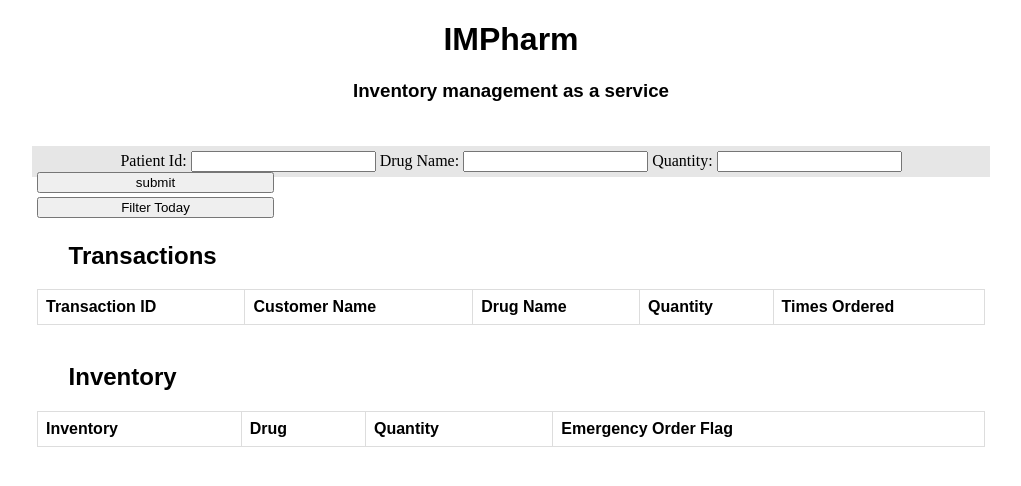
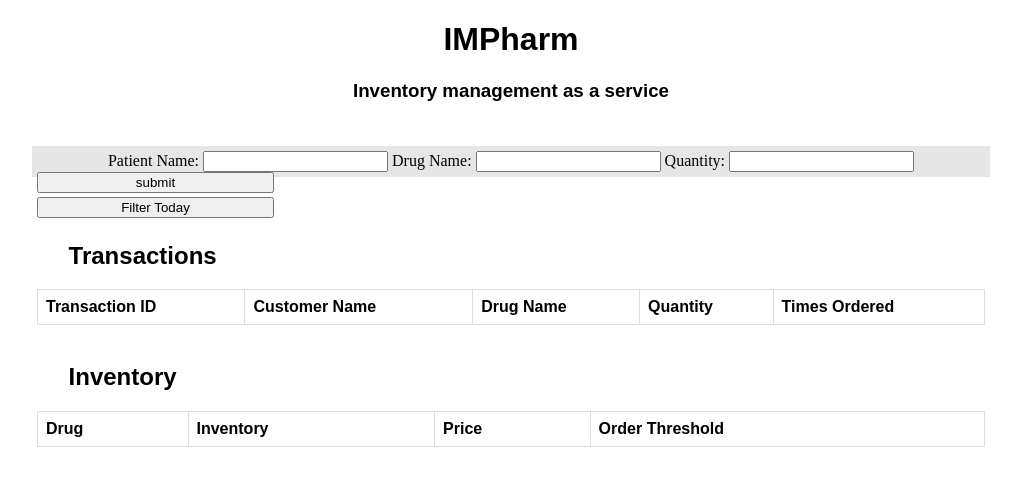
Before and after one commit to reallocf/IMPharm, a Flask app: template templates/demo.html in a window 1280 px wide. Shown: the top 486 px of the page, without its empty margins (129-1150 px from the left). Run offline with Flask 2, Linux system fonts and the light colour scheme; the template is opened without the code that fills it, so the values that code supplies are empty; some libraries are stand-ins or nearby versions.

Commit message:
Updating everything.

```diff
--- a/app.py
+++ b/app.py
@@ -1,8 +1,9 @@
 #!/usr/bin/python
-from flask import Flask, jsonify, abort, make_response, request, render_template
+from flask import Flask, jsonify, abort, make_response, request, render_template, redirect
 import psycopg2
-from datetime import date
+import datetime
 from twilio.rest import TwilioRestClient
+import smtplib
 
 app = Flask(__name__)
 
@@ -15,6 +16,30 @@ cursor = conn.cursor()
 account_sid = "ACc6ff8b8c0b4becff5903dc12815677c8"
 auth_token = "8ff5dfef459fa32a58a8934e4a19b7c7"
 client = TwilioRestClient(account_sid, auth_token)
+
+
+def format_msg(orders):
+    email_msg = "Order ID	Date					Drug ID		Quantity	Fulfiled\n"
+    for i in orders:
+        for j in i:
+            email_msg += str(j)
+            email_msg += "		"
+        email_msg += str("\n")
+    send_email(email_msg)
+
+def grab_orders():
+    cursor.execute('SELECT * FROM "order"')
+    orders = cursor.fetchall()
+    format_msg(orders)
+
+def send_email(msg):
+    s = smtplib.SMTP('smtp.gmail.com', 587)
+    s.starttls()
+    s.login("throw586plus1@gmail.com", "password123!")
+    i = 0
+    s.sendmail("throw586plus1@gmail.com", "z.smith32@gmail.com", msg)
+    s.quit()
+
 
 @app.route('/dbview/', methods=['GET'])
 def view_db():
@@ -53,31 +78,37 @@ def view_db():
 
 @app.route('/addData/', methods=['POST'])
 def post_db():
-    if not request.form or not 'drug_name' in request.form or not 'quantity' in request.form or not 'patient_id' in request.form:
+    if not request.form or not 'drug_name' in request.form or not 'quantity' in request.form or not 'patient_name' in request.form:
         abort(400)
-    cursor.execute("SELECT * FROM drug")
-    drugs_list = cursor.fetchall()
-    if (len(drugs_list) == 0):
+    cursor.execute("SELECT * FROM drug WHERE name = '%s'" % (request.form['drug_name']))
+    drug = cursor.fetchall()[0]
+    if (drug is None):
         abort(404)
-    i = 0
-    while i in range(len(drugs_list)):
-        if drugs_list[i][1] == request.form['drug_name']:
-            drug = drugs_list[i]
-            break
-        i += 1
-    #if drug[2] - int(request.form['quantity']) < drug[4]:
-    #    abort(409)
-    	#who we texting? Make sure to add them as a verified number on twilio
-    	#message = client.messages.create(to="+15033200439", from_="+15102579863", body="Test!")
+    cursor.execute("SELECT * FROM patient WHERE name = '%s'" % (request.form['patient_name']))
+    patients = cursor.fetchall()
+    if (len(patients) == 0):
+        cursor.execute("INSERT INTO patient (name) VALUES ('%s')" % (request.form['patient_name']))
+        cursor.execute("SELECT * FROM patient WHERE name = '%s'" % (request.form['patient_name']))
+        patient = cursor.fetchall()[0]
+    else:
+        patient  = patients[0]
     new_quantity = drug[2] - int(request.form['quantity'])
-    cursor.execute("UPDATE drug SET quantity = %s WHERE id = %s", (new_quantity, drug[0]))
-    cursor.execute("INSERT INTO transaction (patient_id, date, drug_id, quantity) VALUES (%s, NULL, %s, %s)" % (int(request.form['patient_id']), drug[0], int(request.form['quantity'])))
-    conn.commit()
-    return jsonify({'result': True}), 201
+    cursor.execute("UPDATE drug SET quantity = %s WHERE id = %s" % (new_quantity, drug[0]))
+    cursor.execute("INSERT INTO transaction (patient_id, date, drug_id, quantity) VALUES (%s, current_timestamp, %s, %s)" % (patient[0], drug[0], int(request.form['quantity'])))
+    if drug[2] - int(request.form['quantity']) < drug[4]:
+        order_amount = ((drug[4] / 7) * 3) - (drug[2] / 3)
+        cursor.execute('INSERT INTO "order" (date, drug_id, quantity, fufiled) VALUES (current_timestamp, %s, %s, %s)' % (drug[0], order_amount, False))
+    	message = client.messages.create(to="+14129533098", from_="+15102579863", body="Hey, it's IMPharm. We have ordered %s on your behalf becuase you were running low. Have a good day!" % (drug[1]))
+        conn.commit()
+        grab_orders()
+        return redirect("http://127.0.0.1:5000/ordersview/")
+    else:
+        conn.commit()
+        return redirect("http://127.0.0.1:5000/dbview/")
 
 @app.route('/ordersview/', methods=['GET'])
 def view_orders():
-    cursor.execute("SELECT * FROM order")
+    cursor.execute('SELECT * FROM "order"')
     orders_list = cursor.fetchall()
     if len(orders_list) == 0:
         abort(404)
--- a/templates/demo.html
+++ b/templates/demo.html
@@ -63,8 +63,7 @@
 		<h3>Inventory management as a service</h3>
 		<div id='form_div'>
 			<form action="/addData/" method="post">
-				Patient Id: <input type="number" name="patient_id">
-
+				Patient Name: <input type="text" name="patient_name">
 				Drug Name: <input type="text" name="drug_name">
 				Quantity: <input type="number" name="quantity">
 				<button type="submit" name="submit">submit</button>
@@ -90,10 +89,10 @@
 			  	<h2>Inventory</h2>
 			  	<table id="inventory">
 			  		<tr>
+			  			<th>Drug</th>
 			  			<th>Inventory</th>
-			  			<th>Drug</th>
-			  			<th>Quantity</th>
-			  			<th>Emergency Order Flag</th>
+			  			<th>Price</th>
+			  			<th>Order Threshold</th>
 			  		</tr>
 			  	</table>
 			</div>
@@ -129,9 +128,9 @@
 			$('#inventory').append(
 				'<tr id="inv_row">' +
 					'<td id="inv_row">' + inventory_data[i].name + '</td>' +
+					'<td id="inv_row">' + inventory_data[i].quantity + '</td>' +
+					'<td id="inv_row">' + inventory_data[i].price + '</td>' +
 					'<td id="inv_row">' + inventory_data[i].minimum + '</td>' +
-					'<td id="inv_row">' + inventory_data[i].quantity + '</td>' +
-					'<td id="inv_row">' + inventory_data[i].quantity + '</td>' +
 				'<tr>'
 			)
 		}
```
